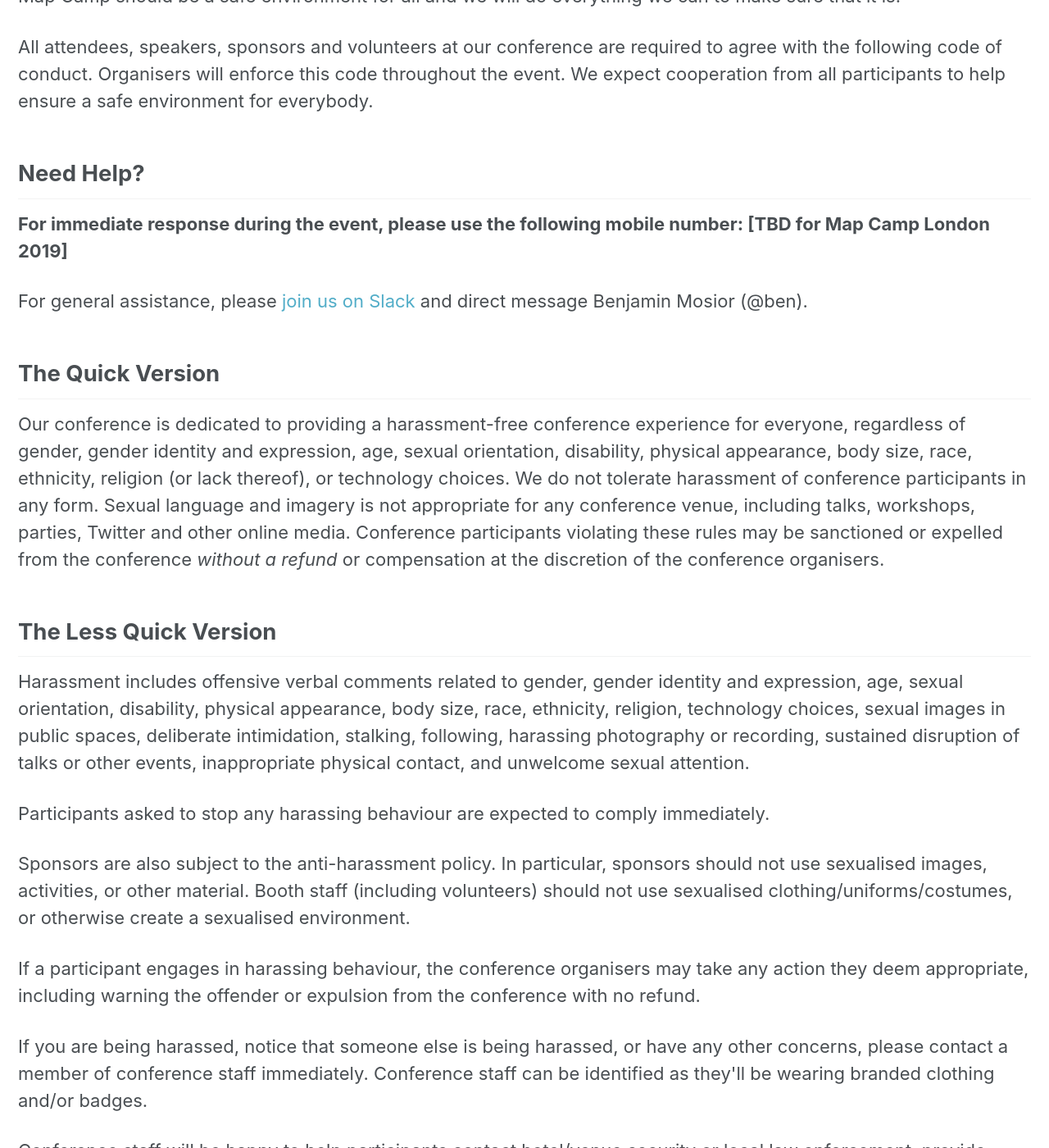
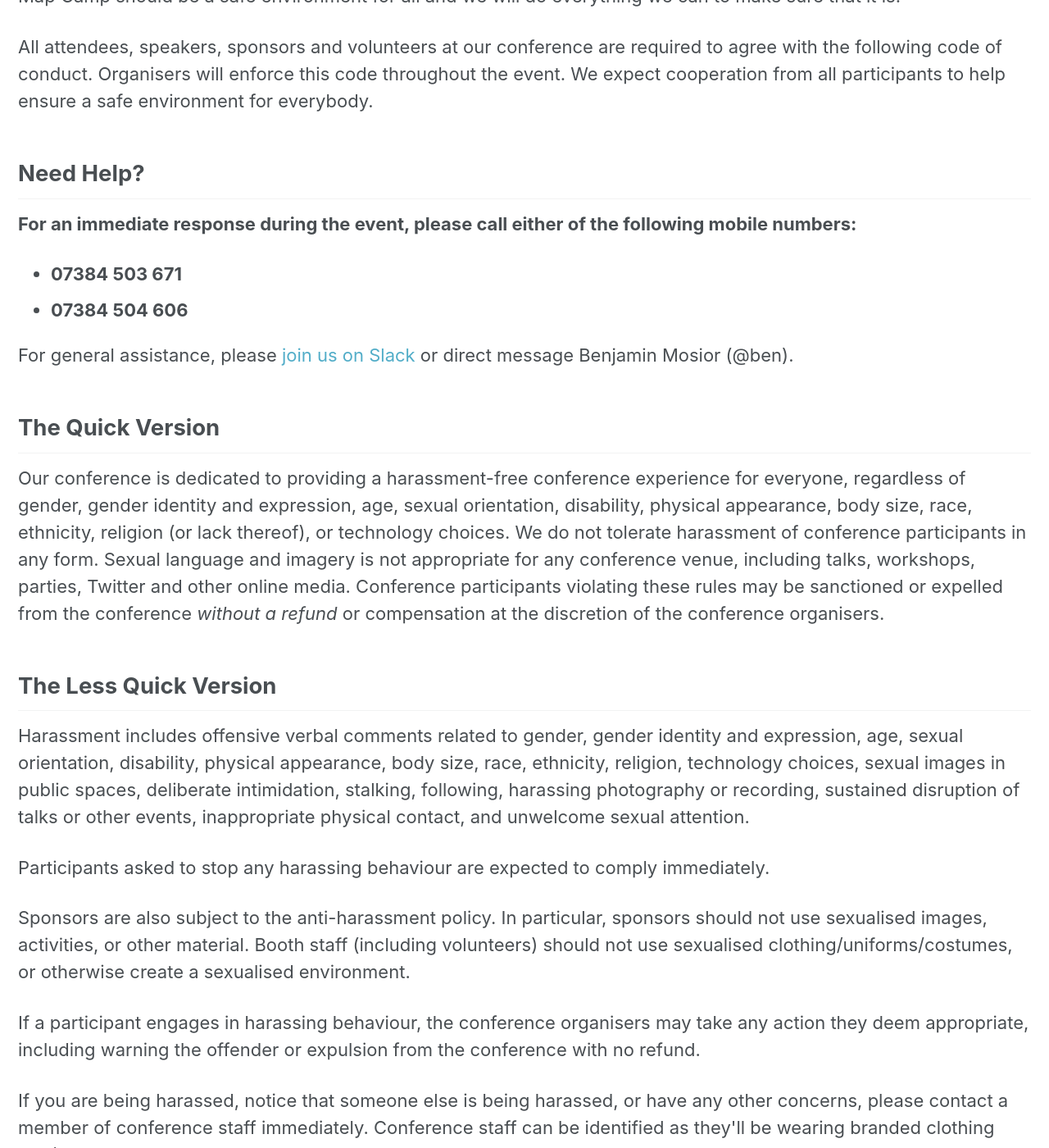
Before and after one commit to mapcampcommittee/mapcampcommittee.github.io, a Jekyll site: the page built from _pages/code_of_conduct.html, in a window 1280 px wide and 1400 px high, scrolled down 256 px. Shown: the whole window at 82% size. Built offline with Jekyll 4.4.1, drawn with Linux system fonts in a browser that asks for light colours; some of the changed text lies outside the part shown.

Commit message:
CoC update

```diff
--- a/_pages/code_of_conduct.html
+++ b/_pages/code_of_conduct.html
@@ -2,47 +2,78 @@
 title: "Code of Conduct"
 layout: splash
 classes:
-  - landing
-  - dark-theme
+- landing
+- dark-theme
 ---
 <h1>Code of Conduct</h1>
 
 <p>Map Camp should be a safe environment for all and we will do everything we can to make sure that it is.</p>
 
-<p>All attendees, speakers, sponsors and volunteers at our conference are required to agree with the following code of conduct. Organisers will enforce this code throughout the event. We expect cooperation from all participants to help ensure a safe environment for everybody.</p>
+<p>All attendees, speakers, sponsors and volunteers at our conference are required to agree with the following code of
+  conduct. Organisers will enforce this code throughout the event. We expect cooperation from all participants to help
+  ensure a safe environment for everybody.</p>
 
 <h2>Need Help?</h2>
 
-<p><strong>For immediate response during the event, please use the following mobile number: [TBD for Map Camp London 2019]</strong></p>
+<p><b>For an immediate response during the event, please call either of the following mobile numbers:</b></p>
 
-<p>For general assistance, please <a href="https://map-camp-slack-invite.herokuapp.com/" target="_blank">join us on Slack</a> and direct message Benjamin Mosior (@ben).</p>
+<ul>
+  <li>
+    <b>07384 503 671</b>
+  </li>
+  <li>
+    <b>07384 504 606</b>
+  </li>
+</ul>
+
+<p>For general assistance, please <a href="https://map-camp-slack-invite.herokuapp.com/" target="_blank">join us on
+    Slack</a> or direct message Benjamin Mosior (@ben).</p>
 
 <h2>The Quick Version</h2>
 
-<p>Our conference is dedicated to providing a harassment-free conference experience for everyone, regardless of gender, gender identity and expression, age, sexual orientation, disability, physical appearance, body size, race, ethnicity, religion (or lack thereof), or technology choices. We do not tolerate harassment of conference participants in any form. Sexual language and imagery is not appropriate for any conference venue, including talks, workshops, parties, Twitter and other online media. Conference participants violating these rules may be sanctioned or expelled from the conference <em>without a refund</em> or compensation at the discretion of the conference organisers.</p>
+<p>Our conference is dedicated to providing a harassment-free conference experience for everyone, regardless of gender,
+  gender identity and expression, age, sexual orientation, disability, physical appearance, body size, race, ethnicity,
+  religion (or lack thereof), or technology choices. We do not tolerate harassment of conference participants in any
+  form. Sexual language and imagery is not appropriate for any conference venue, including talks, workshops, parties,
+  Twitter and other online media. Conference participants violating these rules may be sanctioned or expelled from the
+  conference <em>without a refund</em> or compensation at the discretion of the conference organisers.</p>
 
 <h2>The Less Quick Version</h2>
 
-<p>Harassment includes offensive verbal comments related to gender, gender identity and expression, age, sexual orientation, disability, physical appearance, body size, race, ethnicity, religion, technology choices, sexual images in public spaces, deliberate intimidation, stalking, following, harassing photography or recording, sustained disruption of talks or other events, inappropriate physical contact, and unwelcome sexual attention.</p>
+<p>Harassment includes offensive verbal comments related to gender, gender identity and expression, age, sexual
+  orientation, disability, physical appearance, body size, race, ethnicity, religion, technology choices, sexual images
+  in public spaces, deliberate intimidation, stalking, following, harassing photography or recording, sustained
+  disruption of talks or other events, inappropriate physical contact, and unwelcome sexual attention.</p>
 
 <p>Participants asked to stop any harassing behaviour are expected to comply immediately.</p>
 
-<p>Sponsors are also subject to the anti-harassment policy. In particular, sponsors should not use sexualised images, activities, or other material. Booth staff (including volunteers) should not use sexualised clothing/uniforms/costumes, or otherwise create a sexualised environment.</p>
+<p>Sponsors are also subject to the anti-harassment policy. In particular, sponsors should not use sexualised images,
+  activities, or other material. Booth staff (including volunteers) should not use sexualised
+  clothing/uniforms/costumes, or otherwise create a sexualised environment.</p>
 
-<p>If a participant engages in harassing behaviour, the conference organisers may take any action they deem appropriate, including warning the offender or expulsion from the conference with no refund.</p>
+<p>If a participant engages in harassing behaviour, the conference organisers may take any action they deem appropriate,
+  including warning the offender or expulsion from the conference with no refund.</p>
 
-<p>If you are being harassed, notice that someone else is being harassed, or have any other concerns, please contact a member of conference staff immediately. Conference staff can be identified as they'll be wearing branded clothing and/or badges.</p>
+<p>If you are being harassed, notice that someone else is being harassed, or have any other concerns, please contact a
+  member of conference staff immediately. Conference staff can be identified as they'll be wearing branded clothing
+  and/or badges.</p>
 
-<p>Conference staff will be happy to help participants contact hotel/venue security or local law enforcement, provide escorts, or otherwise assist those experiencing harassment to feel safe for the duration of the conference. We value your attendance.</p>
+<p>Conference staff will be happy to help participants contact hotel/venue security or local law enforcement, provide
+  escorts, or otherwise assist those experiencing harassment to feel safe for the duration of the conference. We value
+  your attendance.</p>
 
-<p>We expect participants to follow these rules at conference and workshop venues and conference-related social events.</p>
+<p>We expect participants to follow these rules at conference and workshop venues and conference-related social events.
+</p>
 
 <div class="footer">
-<p><small><em>Original source and credit: <a href="http://2012.jsconf.us/#/about">http://2012.jsconf.us/#/about</a> &amp; <a href="http://geekfeminism.wikia.com/wiki/Conference_anti-harassment/Policy">The Ada Initiative</a><br>
+  <p><small><em>Original source and credit: <a href="http://2012.jsconf.us/#/about">2012.jsconf.us/#/about</a> &amp; <a
+          href="https://geekfeminism.wikia.org/wiki/Conference_anti-harassment/Policy">The Ada Initiative</a><br>
 
-Please help by translating or improving: <a href="https://github.com/leftlogic/confcodeofconduct.com">http://github.com/leftlogic/confcodeofconduct.com</a><br>
+        Please help by translating or improving: <a
+          href="https://github.com/confcodeofconduct/confcodeofconduct.com">github.com/confcodeofconduct/confcodeofconduct.com</a><br>
 
-This work is licensed under a <a rel="license" href="http://creativecommons.org/licenses/by/3.0/deed.en_US">Creative Commons Attribution 3.0 Unported License</a></em></small>
-
-</p>
+        This work is licensed under a <a rel="license"
+          href="https://creativecommons.org/licenses/by/3.0/deed.en_US">Creative Commons Attribution 3.0 Unported
+          License</a></em></small>
+  </p>
 </div>
```
